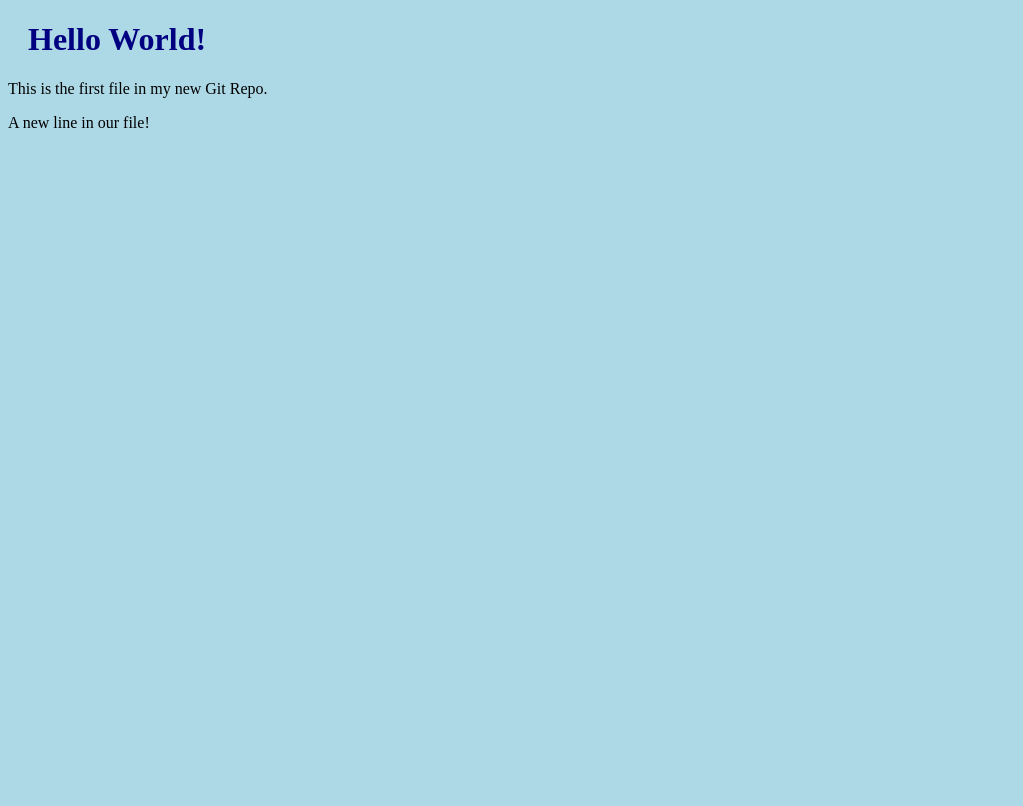
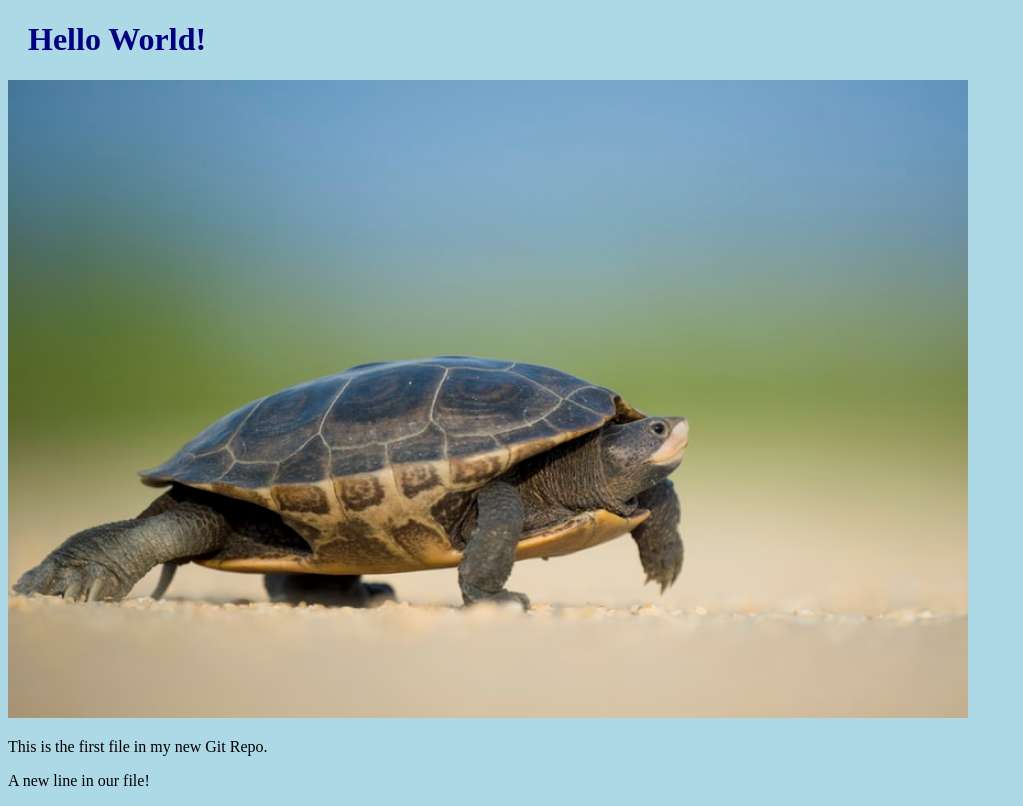
Before and after one commit to Mofasser-Uddin/moon, a plain HTML site: page index.html in a window 1280 px wide. Shown: the whole page, without its empty margins (0-1023 px from the left). Drawn offline with Linux system fonts and the light colour scheme.

Commit message:
Added image to Hello World

```diff
--- a/index.html
+++ b/index.html
@@ -6,6 +6,11 @@
     </head>
     <body>
         <h1> Hello World! </h1>
+        <div><img
+        src="img_hello_world.jpg"
+        alt ="Hello World from Space"
+        style ="width: 100%; max-width: 960px;">
+        </div>
         <p> This is the first file in my new Git Repo. </p>
         <p> A new line in our file! </p>
     </body>
```
Also changed, not shown: img_hello_world.jpg (added).
